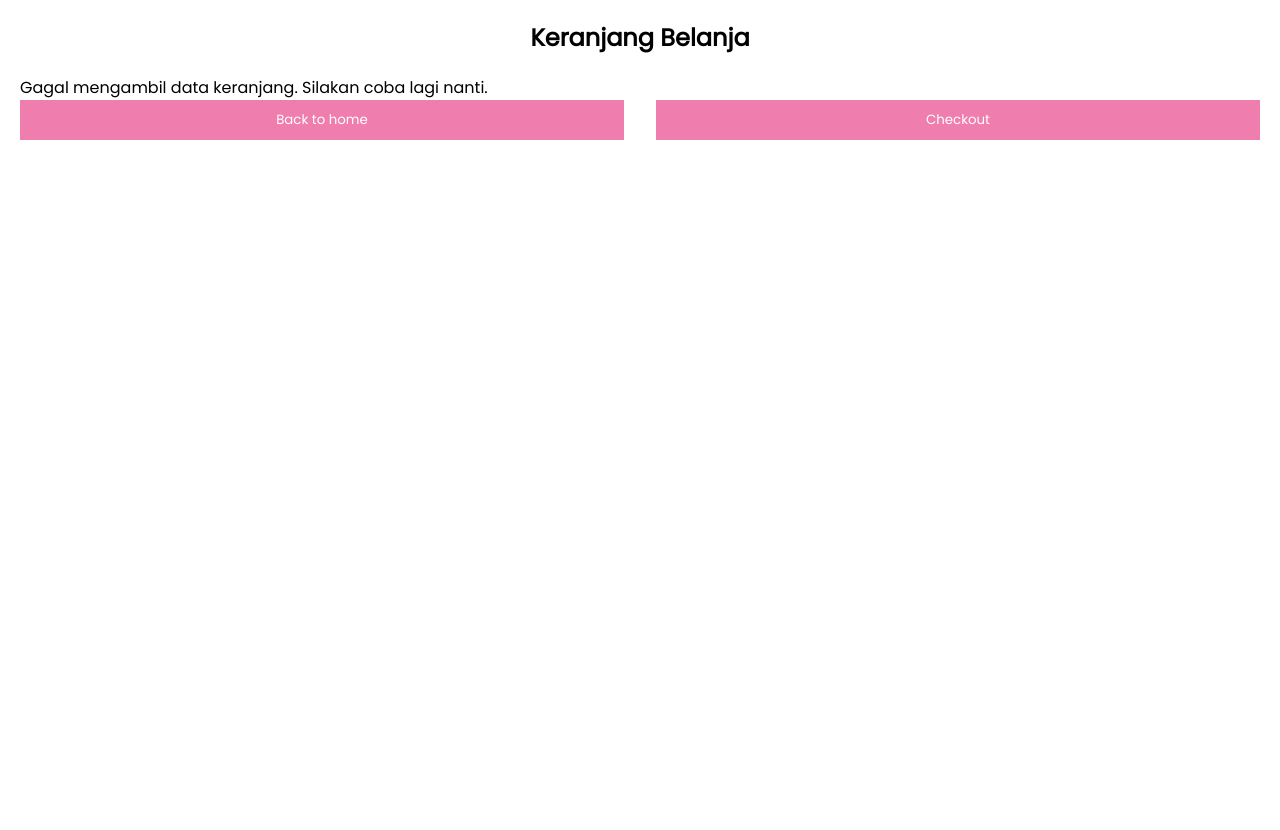
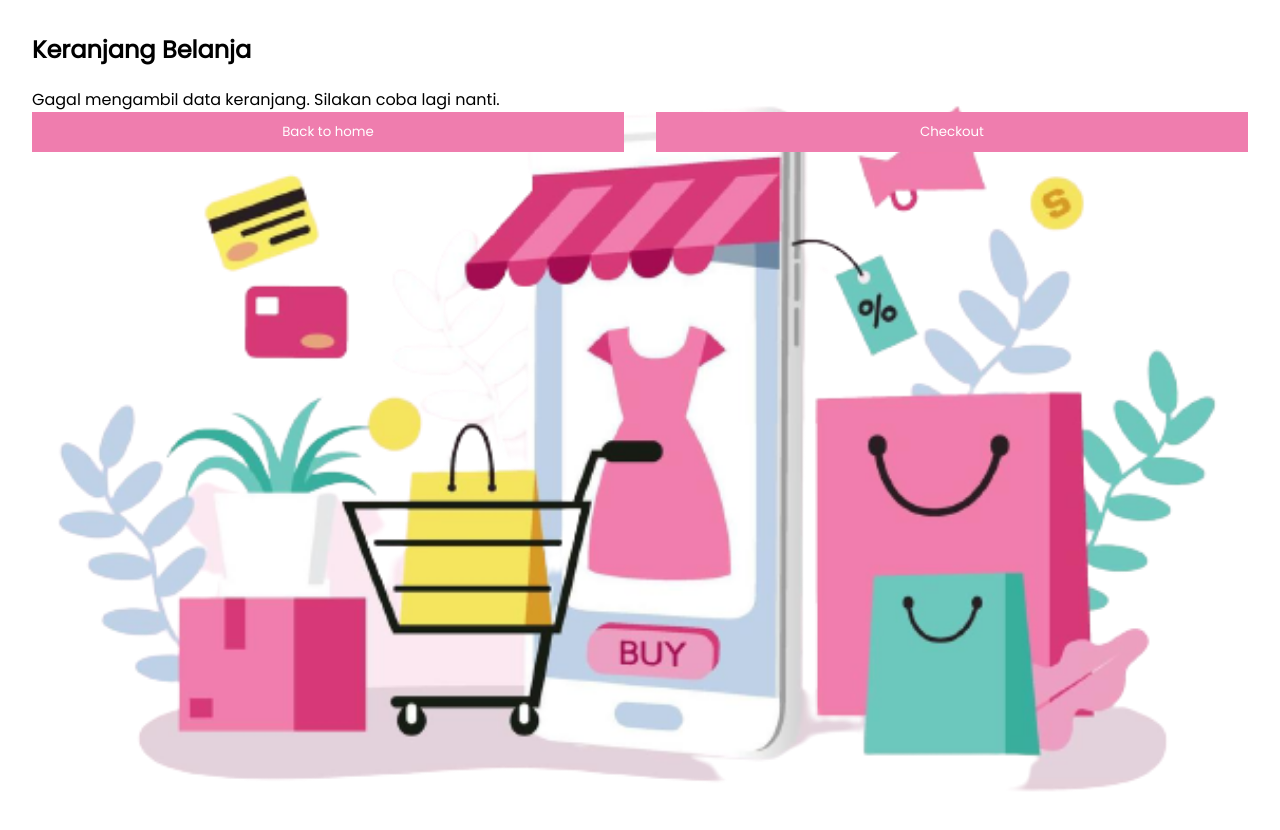
Before and after one commit to aisyahfsr/djourfashion, a plain HTML site: page fe-djouraisyah/checkout-page.html in a window 1280 px wide. Before the commit the page ends 800 px from the top, so only its background shows below. Drawn offline with nearby package versions, Linux system fonts and the light colour scheme.

Commit message:
ganti tampilan halaman checkout

```diff
--- a/fe-djouraisyah/css/Style-Checkout.css
+++ b/fe-djouraisyah/css/Style-Checkout.css
@@ -9,8 +9,12 @@
 
 /* styles.css */
 body {
-  font-family: Arial, sans-serif;
-  margin: 20px;
+    min-height: 100vh;
+    background: url(../Image/login/bg-login.png) no-repeat;
+    background-size: cover;
+    background-position: center;
+    margin: 32px;
+}
 }
 
 h2 {
@@ -25,6 +29,7 @@ table {
   width: 100%;
   border-collapse: collapse;
   margin-bottom: 20px;
+  background-color: white;
 }
 
 th {
```
